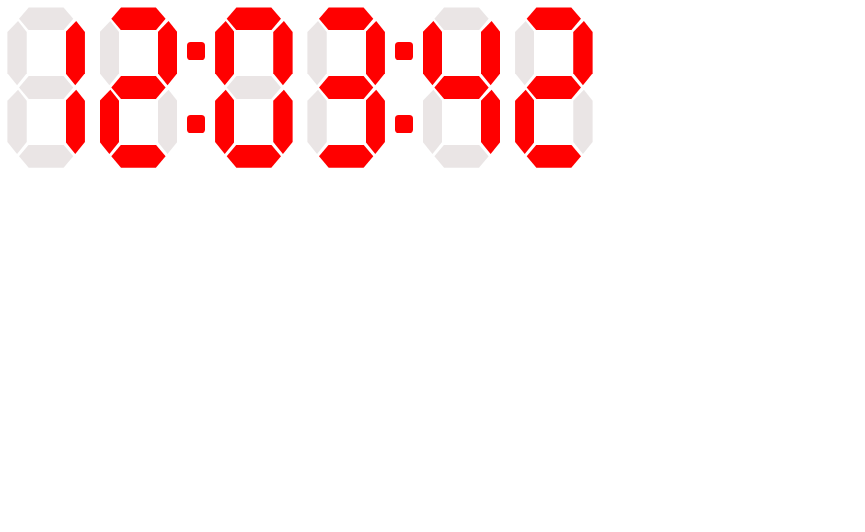
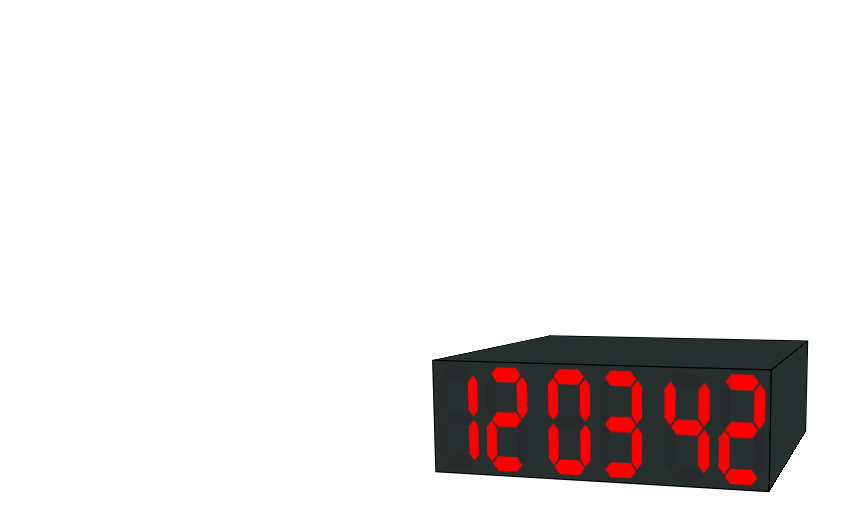
Before and after one commit to chriswait/7-seg-display, a Vue app: page / in a window 1280 px wide. Shown: the top 532 px of the page, without its empty margins (0-865 px from the left). Built offline with nearby package versions, Linux system fonts and the light colour scheme.

Commit message:
3d clock

```diff
--- a/src/App.vue
+++ b/src/App.vue
@@ -1,6 +1,15 @@
 <template>
   <div id="app">
-    <Display class='display1' :date="date"></Display>
+    <div id='scene'>
+      <div id='clock'>
+        <div class='face' id='front'><Display :date="date"></Display></div>
+        <div class='face' id='back'></div>
+        <div class='face' id='right'></div>
+        <div class='face' id='left'></div>
+        <div class='face' id='top'></div>
+        <div class='face' id='bottom'></div>
+      </div>
+    </div>
   </div>
 </template>
 
@@ -27,9 +36,55 @@ export default class App extends Vue {
 html, body {
   margin: 0px;
 }
-.display1 {
-  width: 600px;
-  max-width: 100%;
-  height: 175px;
+#app {
+  height: 100vh;
+  display: flex;
+  align-items: center;
+  justify-content: center;
+  --clock-width: 300px;
+  --clock-height: 100px;
+  --clock-depth: 300px;
+}
+#scene {
+  width: var(--clock-width);
+  height: var(--clock-height);
+  perspective: 1000px;
+}
+#clock {
+  width: 100%;
+  height: 100%;
+  position: relative;
+  transform-style: preserve-3d;
+  transform: rotateX(-8deg) rotateY(-15deg);
+  display: flex;
+  align-items: center;
+  justify-content: center;
+}
+.face {
+  position: absolute;
+  background-color: #272f2f;
+  border: 1px solid black;
+  transform-style: preserve-3d;
+}
+#front, #back {
+  width: var(--clock-width);
+  height: var(--clock-height);
+}
+#left, #right {
+  width: var(--clock-depth);
+  height: var(--clock-height);
+}
+#top, #bottom {
+  width: var(--clock-width);
+  height: var(--clock-depth);
+}
+#front {  transform: rotateX(0deg)    rotateY(0deg)     translateZ(calc(var(--clock-depth) / 2)); }
+#back {   transform: rotateX(0deg)    rotateY(180deg)   translateZ(calc(var(--clock-depth) / 2)); }
+#right {  transform: rotateX(0deg)    rotateY(90deg)    translateZ(calc(var(--clock-width) / 2)); }
+#left {   transform: rotateX(0deg)    rotateY(-90deg)   translateZ(calc(var(--clock-width) / 2)); }
+#top {    transform: rotateX(90deg)   rotateY(0deg)     translateZ(calc(var(--clock-height) / 2)); }
+#bottom { transform: rotateX(-90deg)  rotateY(0deg)     translateZ(calc(var(--clock-height) / 2)); }
+
+#front {
 }
 </style>
--- a/src/components/Display.vue
+++ b/src/components/Display.vue
@@ -3,14 +3,14 @@
   <Digit :digit='digits[0]'></Digit>
   <Digit :digit='digits[1]'></Digit>
   <div class='colon'>
-    <div class='dot'>&nbsp;</div>
-    <div class='dot'>&nbsp;</div>
+    <div class='dot' v-show='showDots'>&nbsp;</div>
+    <div class='dot' v-show='showDots'>&nbsp;</div>
   </div>
   <Digit :digit='digits[2]'></Digit>
   <Digit :digit='digits[3]'></Digit>
   <div class='colon'>
-    <div class='dot'>&nbsp;</div>
-    <div class='dot'>&nbsp;</div>
+    <div class='dot' v-show='showDots'>&nbsp;</div>
+    <div class='dot' v-show='showDots'>&nbsp;</div>
   </div>
   <Digit :digit='digits[4]'></Digit>
   <Digit :digit='digits[5]'></Digit>
@@ -51,16 +51,20 @@ export default class Display extends Vue {
       getDigit(this.seconds, 0),
     ]
   }
+  get showDots () {
+    return this.seconds % 2;
+  }
 }
 </script>
 
 <style scoped>
 .display {
+  height: 100%;
   display: grid;
   grid-template-columns: repeat(2, 1fr) 0.25fr repeat(2, 1fr) 0.25fr repeat(2, 1fr);
 }
 .colon {
-  margin: 60% 0px;
+  /* margin: 60% 0px; */
   display: flex;
   flex-direction: column;
   justify-content: space-around;
@@ -68,7 +72,7 @@ export default class Display extends Vue {
 }
 .dot {
   background-color: red;
-  width: 80%;
+  width: 50%;
   border-radius: 20%;
 }
 </style>
```
